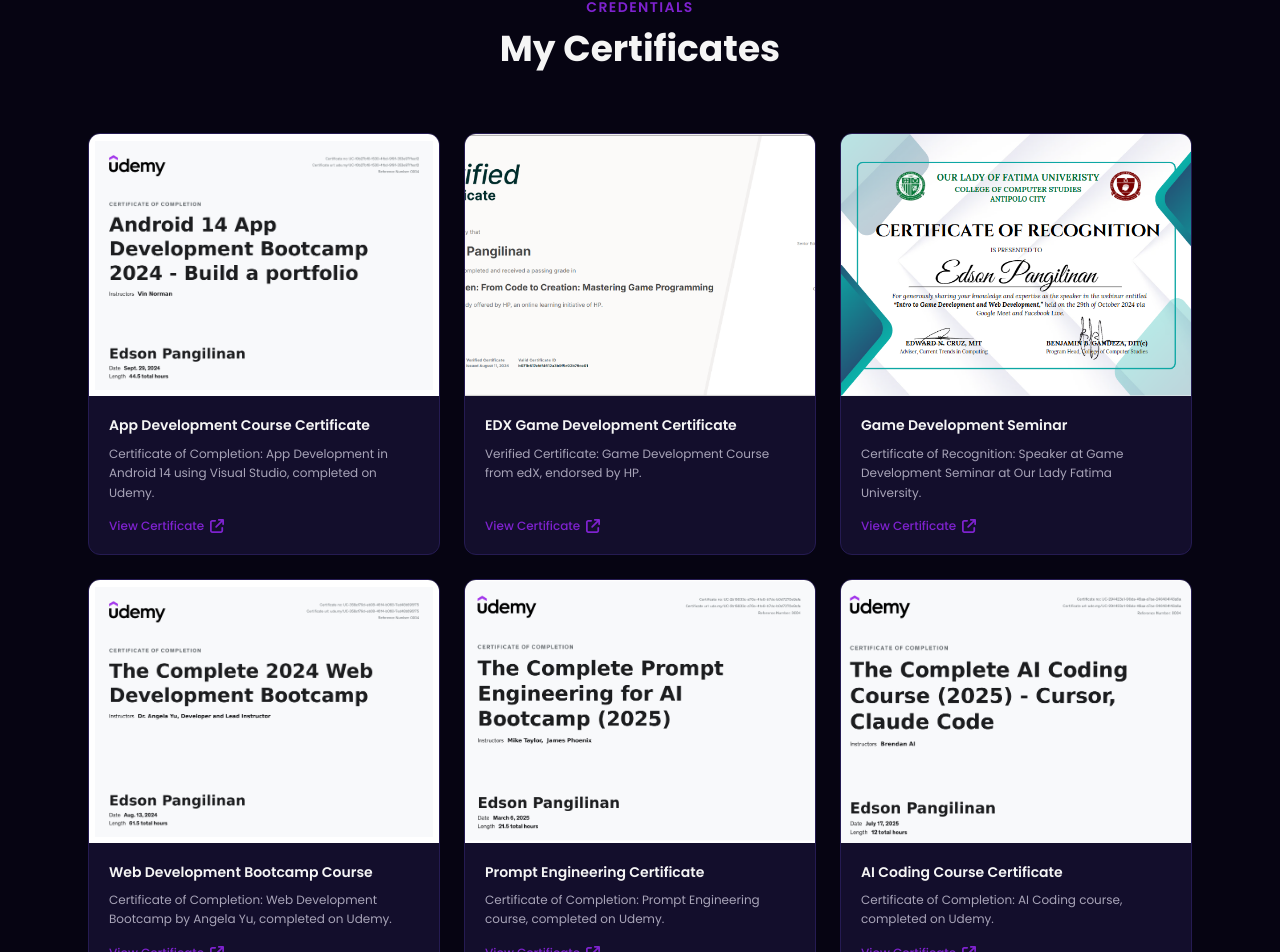
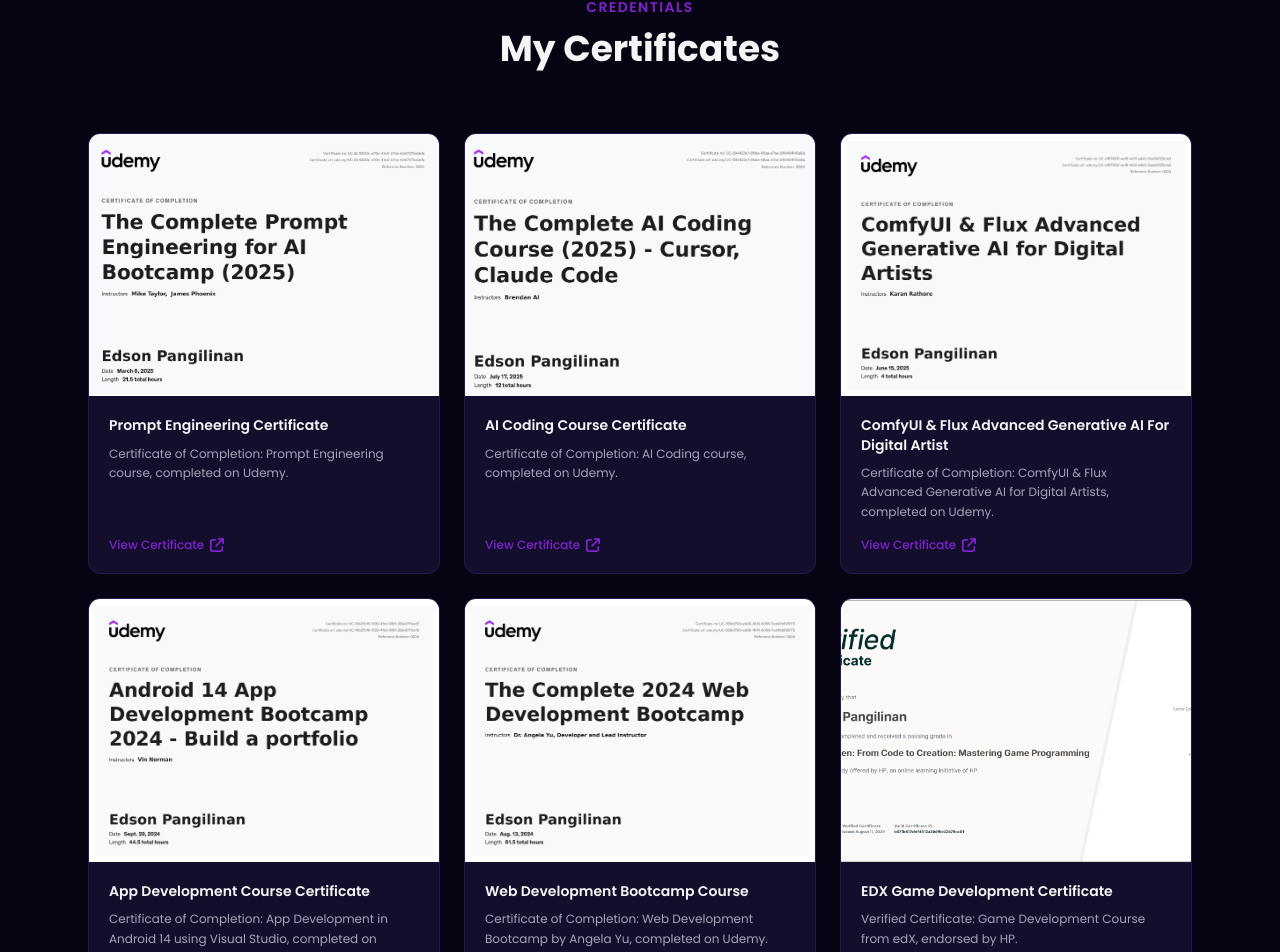
Before and after one commit to tekkenfreya/portfolio-website, a Next.js app in the folder apps/web/: page / in a window 1280 px wide. Shown: the part 4718-5670 px from the top of the page. Built offline with nearby package versions, Linux system fonts and the light colour scheme.

Commit message:
feat(web): add ComfyUI cert, reorder certificates automation > fullstack > gamedev

```diff
--- a/apps/web/src/components/CertificatesSection.tsx
+++ b/apps/web/src/components/CertificatesSection.tsx
@@ -2,6 +2,26 @@
 import { FaArrowUpRightFromSquare } from 'react-icons/fa6';
 
 const certificates = [
+  // Automation
+  {
+    image: '/images/udemy-prompt-engineering.png',
+    title: 'Prompt Engineering Certificate',
+    description: 'Certificate of Completion: Prompt Engineering course, completed on Udemy.',
+    href: 'https://www.udemy.com/certificate/UC-2b15633c-a76e-41e8-b7dc-b0d7270e9afa/',
+  },
+  {
+    image: '/images/ai-coding-course.png',
+    title: 'AI Coding Course Certificate',
+    description: 'Certificate of Completion: AI Coding course, completed on Udemy.',
+    href: 'https://www.udemy.com/certificate/UC-294423a1-98da-46aa-a7ae-240404143a6a/',
+  },
+  {
+    image: '/images/comfyui-flux-cert.png',
+    title: 'ComfyUI & Flux Advanced Generative AI For Digital Artist',
+    description: 'Certificate of Completion: ComfyUI & Flux Advanced Generative AI for Digital Artists, completed on Udemy.',
+    href: 'https://www.udemy.com/certificate/UC-df67483f-aef8-4e5f-a4e0-5ee8b022e1a3/',
+  },
+  // Full Stack
   {
     image: '/images/AppDevCert.jpg',
     title: 'App Development Course Certificate',
@@ -9,6 +29,14 @@
       'Certificate of Completion: App Development in Android 14 using Visual Studio, completed on Udemy.',
     href: 'https://drive.google.com/file/d/1fTZi3dePnLLdvu0lPRNVQqBy8K61uzLU/view?usp=sharing',
   },
+  {
+    image: '/images/WebDevCert.jpg',
+    title: 'Web Development Bootcamp Course',
+    description:
+      'Certificate of Completion: Web Development Bootcamp by Angela Yu, completed on Udemy.',
+    href: 'https://drive.google.com/file/d/1ZBEftR4gomJ5Fpyt2751oWUemWyxieUJ/view?usp=sharing',
+  },
+  // Game Dev
   {
     image: '/images/GameDevCert.png',
     title: 'EDX Game Development Certificate',
@@ -22,25 +50,6 @@
     description:
       'Certificate of Recognition: Speaker at Game Development Seminar at Our Lady Fatima University.',
     href: 'https://drive.google.com/file/d/1wcpejHVvYy9ze4CN_kAgkpmGOtjQ2Sho/view?usp=sharing',
-  },
-  {
-    image: '/images/WebDevCert.jpg',
-    title: 'Web Development Bootcamp Course',
-    description:
-      'Certificate of Completion: Web Development Bootcamp by Angela Yu, completed on Udemy.',
-    href: 'https://drive.google.com/file/d/1ZBEftR4gomJ5Fpyt2751oWUemWyxieUJ/view?usp=sharing',
-  },
-  {
-    image: '/images/udemy-prompt-engineering.png',
-    title: 'Prompt Engineering Certificate',
-    description: 'Certificate of Completion: Prompt Engineering course, completed on Udemy.',
-    href: 'https://www.udemy.com/certificate/UC-2b15633c-a76e-41e8-b7dc-b0d7270e9afa/',
-  },
-  {
-    image: '/images/ai-coding-course.png',
-    title: 'AI Coding Course Certificate',
-    description: 'Certificate of Completion: AI Coding course, completed on Udemy.',
-    href: 'https://www.udemy.com/certificate/UC-294423a1-98da-46aa-a7ae-240404143a6a/',
   },
 ];
 
```
Also changed, not shown: apps/web/public/images/comfyui-flux-cert.png (added).
